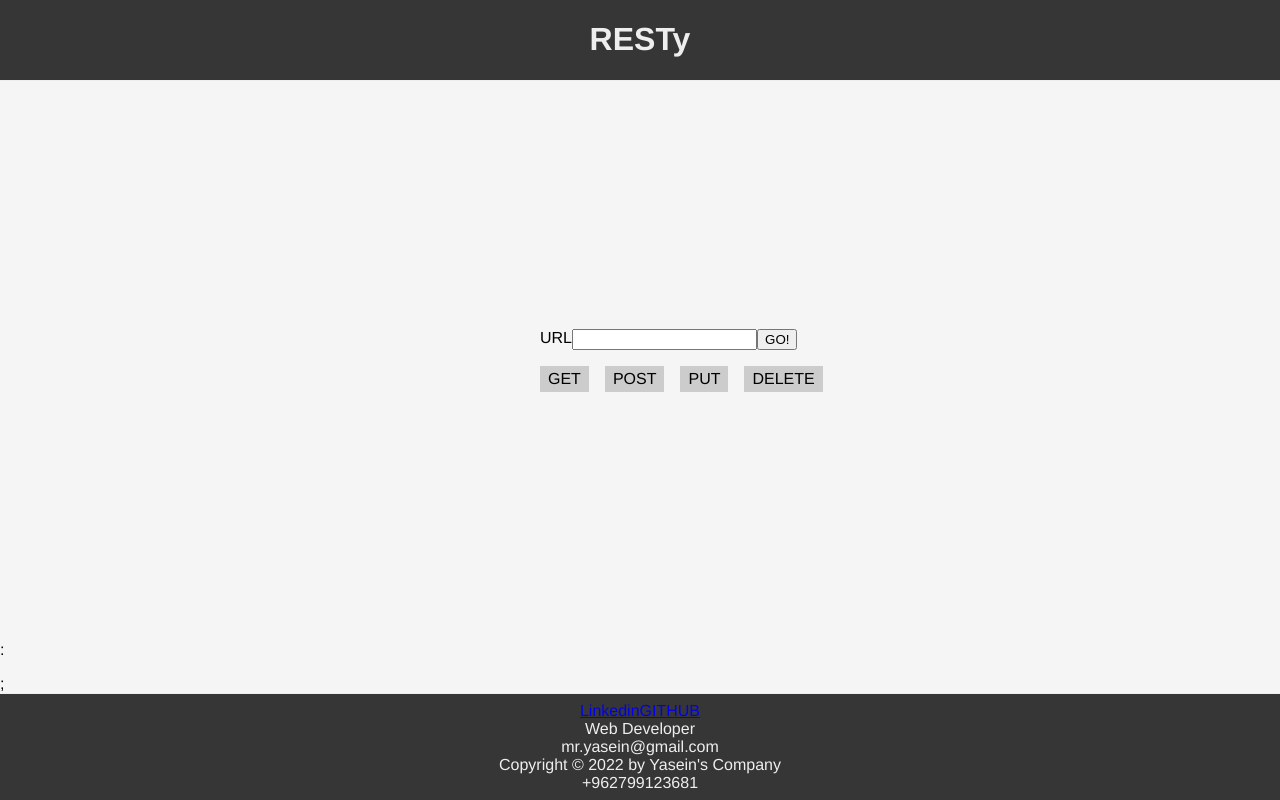
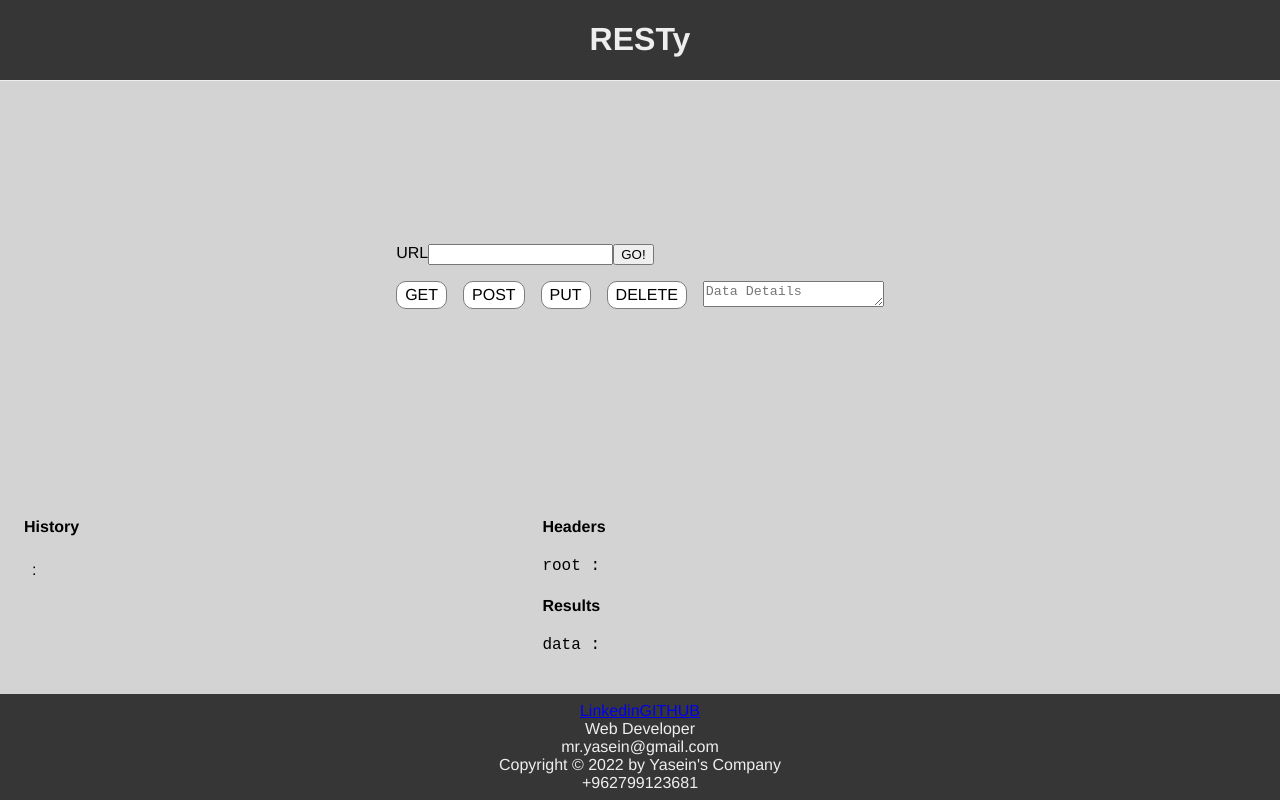
Before and after one commit to YaseinBurqan/RESTY, a React (Create React App) app: page / in a window 1280 px wide. Built offline with nearby package versions, Linux system fonts and the light colour scheme.

Commit message:
useReduce

```diff
--- a/src/App.jsx
+++ b/src/App.jsx
@@ -1,15 +1,16 @@
 import "./App.scss";
-import React, { useState, useEffect } from "react";
+import React, { useState, useEffect, useReducer } from "react";
 
 import Header from "./components/header/header.jsx";
 import Footer from "./components/footer/footer.jsx";
 import Form from "./components/form/form";
+import History from "./components/history/history";
 import Results from "./components/results/results";
 
 import axios from "axios";
 
 export default function App() {
-  const [data, setData] = useState();
+  const [data, setData] = useState("");
   const [resultData, setResultData] = useState("");
 
   useEffect(() => {
@@ -91,10 +92,12 @@ export default function App() {
     <React.Fragment>
       <Header />
       <Form handleApiCall={callApi} />
-      <div>
-        {resultData.method} : {resultData.url}
+
+      <div id="HistoryResults">
+        <History history={resultData} />
+        <Results data={data} />
       </div>
-      <Results data={data}></Results>
+
       <Footer />
     </React.Fragment>
   );
--- a/src/App.scss
+++ b/src/App.scss
@@ -21,6 +21,7 @@ body {
 body {
   background: $backgroundColor;
   height: 100%;
+  background: rgba(209, 209, 209, 0.938);
 
   #root {
     display: flex;
@@ -28,12 +29,20 @@ body {
     height: 100%;
   }
 
-  footer {
-    background: darken($backgroundColor, 75);
-    border-top: 1px solid #eee;
-    color: #eee;
-    padding: 0.5em 3em;
-    margin: 0;
-    text-align: center;
+  #HistoryResults {
+    margin: 0.5em;
+    padding: 1em 1em;
+    display: grid;
+    grid-template-columns: 1fr 1fr;
+    width: 81%;
   }
 }
+
+footer {
+  background: darken($backgroundColor, 75);
+  color: #eee;
+  padding: 0.5em 3em;
+  margin: 0;
+  text-align: center;
+  justify-content: space-between;
+}
--- a/src/components/form/form.jsx
+++ b/src/components/form/form.jsx
@@ -70,9 +70,9 @@ function Form(props) {
           >
             DELETE
           </span>
+          <textarea id="body" name="data" onInput={handleBody} placeholder="Data Details"></textarea>
         </label>
       </form>
-      {method === "post" || method === "put" ? <textarea id="body" onInput={handleBody} placeholder="name=Data Details"></textarea> : null}
     </>
   );
 }
--- a/src/components/form/form.scss
+++ b/src/components/form/form.scss
@@ -4,24 +4,43 @@ $radius: 40%;
 form {
   display: inline-block;
   margin: auto;
-    width: 200px;
 
   label {
     display: flex;
-        margin: 1rem 0;
+    margin: 1em;
 
     &.methods {
+      input[type="text"] {
+        background: #f5f5f5;
+        border: none;
+        border-bottom: 1px solid #000;
+        font-size: 1.1rem;
+        margin: 0;
+        outline: none;
+        padding: 0.25rem;
+        transition: all 400ms ease-out;
+      }
+      &:focus {
+        border-bottom: 2px solid rgb(3, 3, 3);
+      }
+
       span {
         cursor: pointer;
+        border: 1px solid rgb(125, 125, 125);
+        border-radius: 10px;
         margin-right: 1rem;
-                padding: .25rem .5rem;
-                background: #ccc;
+        padding: 0.25rem 0.5rem;
+        background: rgb(255, 255, 255);
 
         &:hover,
         &.active {
-                    background: #fff;
+          background-color: rgb(255, 136, 0);
         }
       }
     }
+    textarea {
+      flex: 1;
+      height: 1.25rem;
     }
   }
+}
--- /dev/null
+++ b/src/components/history/history.jsx
@@ -0,0 +1,14 @@
+import "./history.scss";
+
+function History({ history }) {
+  return (
+    <div className="history">
+      <h4 className="h5">History</h4>
+
+      <p id="method"> {history.method} :</p>
+      <p> {history.url}</p>
+    </div>
+  );
+}
+
+export default History;
--- /dev/null
+++ b/src/components/history/history.scss
@@ -0,0 +1,8 @@
+#method {
+  border-radius: 10px;
+  padding: 0.25rem 0.5rem;
+}
+
+ul {
+  margin: 1rem;
+}
--- a/src/components/results/results.jsx
+++ b/src/components/results/results.jsx
@@ -5,9 +5,16 @@ function Results(props) {
   return (
     <>
       <section>
-        <pre>{props.data ? JSON.stringify(props.data, undefined, 2) : null}</pre>
+        <div>
+          <h4>Headers</h4>
+          <pre>root : {props.data ? JSON.stringify(props.data.header, undefined, 2) : null}</pre>
+        </div>
+
+        <div>
+          <h4>Results</h4>
+          <pre>data : {props.data ? JSON.stringify(props.data.data, undefined, 2) : null}</pre>
+        </div>
       </section>
-      ;
     </>
   );
 }
```
Lines whose indentation alone changed are shown as unchanged.
